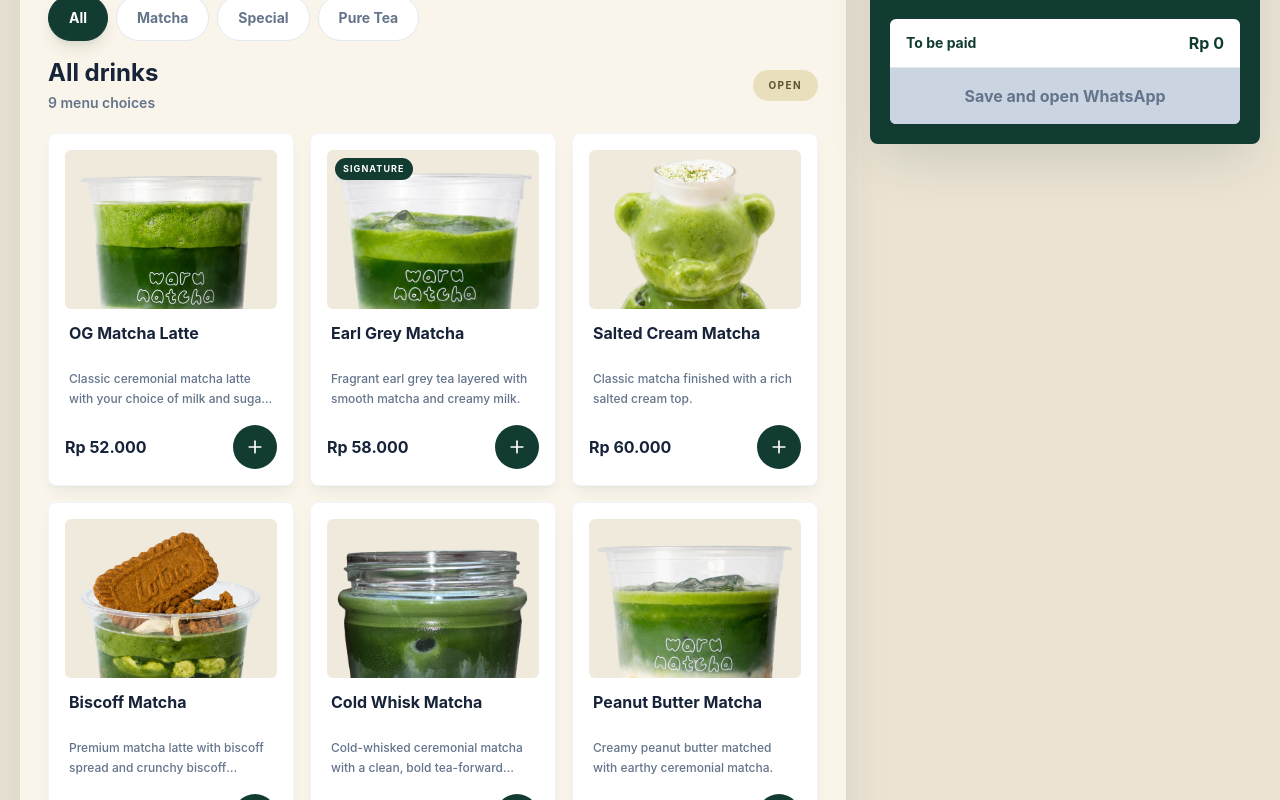
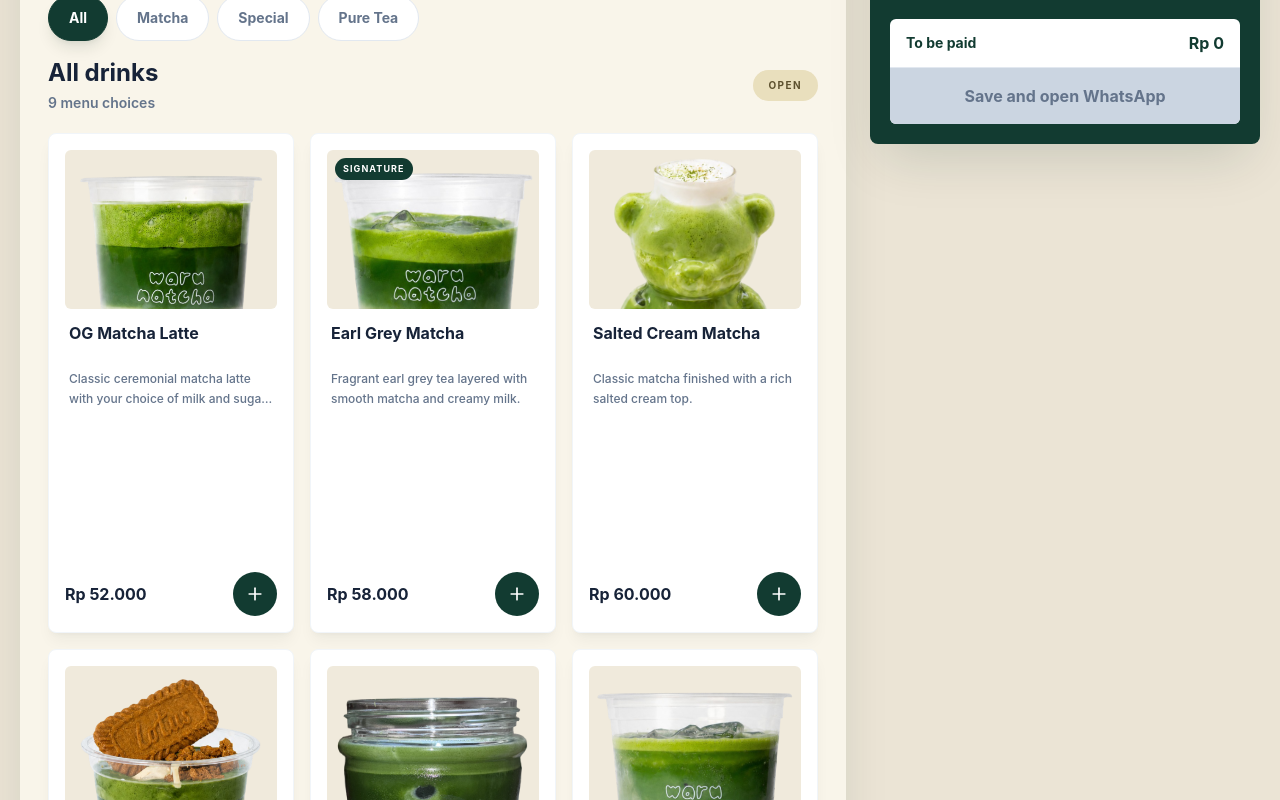
Before and after one commit to Bridgetbeatrixc/warunatcha, a React (Vite) app in the folder frontend/: page / in a window 1280 px wide. Shown: the part 360-1160 px from the top of the page. Built offline with nearby package versions, Linux system fonts and the light colour scheme; no server answers.

Commit message:
fix: stabilize menu card sizing

```diff
--- a/frontend/src/App.tsx
+++ b/frontend/src/App.tsx
@@ -132,11 +132,11 @@ export default function App() {
               <span className="rounded-full bg-[#e9dfbd] px-4 py-2 text-[10px] font-bold uppercase tracking-[0.14em] text-[#5d512f]">Open</span>
             </div>
 
-            <div className="grid grid-cols-2 gap-3 md:grid-cols-3 md:gap-4">
+            <div className="grid grid-cols-2 items-stretch gap-3 md:grid-cols-3 md:gap-4">
               {visibleItems.map((item) => {
                 const selectedQuantity = basket.find((basketItem) => basketItem.id === item.id)?.quantity || 0;
                 return (
-                  <article key={item.id} className="flex min-h-[310px] flex-col rounded-lg border border-slate-100 bg-white p-3 shadow-lg shadow-emerald-950/5 sm:min-h-[352px] sm:p-4">
+                  <article key={item.id} className="grid h-full min-h-[340px] grid-rows-[auto_minmax(0,1fr)_auto] rounded-lg border border-slate-100 bg-white p-3 shadow-lg shadow-emerald-950/5 sm:min-h-[420px] sm:p-4 xl:min-h-[500px]">
                     <div className="relative grid aspect-[4/3] place-items-center overflow-hidden rounded-md bg-[#f0eadc]">
                       {item.badge ? <span className="absolute left-2 top-2 z-10 rounded-full bg-[#123b31] px-2 py-1 text-[9px] font-bold uppercase tracking-[0.12em] text-white">{item.badge}</span> : null}
                       <img
```
